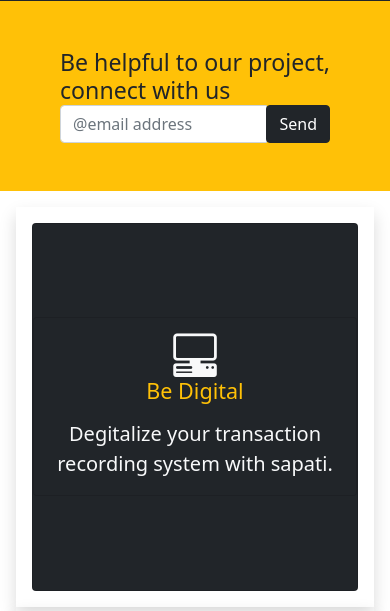
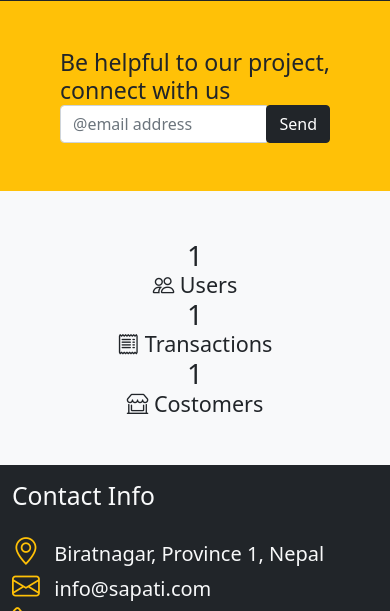
Before and after one commit to npoudelp/sapati, a PHP site: page / in a window 390 px wide. Shown: the part 443-1054 px from the top of the page. Run offline with PHP 8.4, Linux system fonts and the light colour scheme; tables that the repository leaves empty hold one stand-in row (values such as "Sample post").

Commit message:
promotion removed user, transation recorded, costomer count display added

```diff
--- a/index.php
+++ b/index.php
@@ -1,5 +1,29 @@
 <?php
 session_start();
+
+$userCount;
+$transactionCount;
+$costomerCount;
+
+include_once('./include/dbConn.php');
+$sql = "SELECT COUNT(uid) AS userCount FROM users;";
+$result = mysqli_query($conn, $sql);
+$row = mysqli_fetch_assoc($result);
+$userCount = $row['userCount'];
+
+$sql1 = "SELECT COUNT(bid) AS transactionCount FROM balance;";
+$result1 = mysqli_query($conn, $sql1);
+$row1 = mysqli_fetch_assoc($result1);
+$transactionCount = $row1['transactionCount'];
+
+$sql2 = "SELECT COUNT(aid) AS costomerCount FROM accounts;";
+$result2 = mysqli_query($conn, $sql2);
+$row2 = mysqli_fetch_assoc($result2);
+$costomerCount = $row2['costomerCount'];
+
+
+
+
 ?>
 <html lang="en">
 
@@ -88,63 +112,30 @@ session_start();
     </section>
     <!-- mail section ends here -->
 
-    <!-- promotion starts here -->
-    <section class="p-3">
+    <!-- Achievement starts here -->
+    <section class="bg-light lead p-5">
         <div class="container">
-            <div class="row">
-                <div class="col-lg p-3 shadow" style="height:400px;">
-                    <div class="card bg-dark text-light h-100 justify-content-center">
-                        <div class="card bg-dark">
-                            <div class="card-body text-center">
-                                <i class="bi bi-pc-display-horizontal display-1"></i>
-                                <div class="card-title mb-3 h4 text-warning">
-                                    Be Digital
-                                </div>
-                                <div class="card-text lead">
-                                    Degitalize your transaction recording system with sapati.
-                                </div>
-                            </div>
-                        </div>
-                    </div>
+            <div class="row text-center">
+                <div class="col-md-4 bg-light">
+                    <span class="text-dark h1" id="userCount"></span><br>
+                    <span class="text-dark h4"><i class="bi bi-people"></i> Users</span>
                 </div>
-                <div class="col-md p-3 shadow" style="height:400px;">
-                    <div class="card bg-dark text-light h-100 justify-content-center">
-                        <div class="card bg-dark">
-                            <div class="card-body text-center">
-                                <i class="bi bi-card-checklist display-1"></i>
-                                <div class="card-title mb-3 h4 text-warning">
-                                    Track Your Money
-                                </div>
-                                <div class="card-text lead">
-                                    Trace the flow of money from your wallet to the borrower without even remembering the transaction.
-                                </div>
-                            </div>
-                        </div>
-                    </div>
+
+                <div class="col-md-4 bg-light">
+                    <span class="text-dark h1" id="tCount"></span><br>
+                    <span class="text-dark h4"><i class="bi bi-receipt"></i> Transactions</span>
                 </div>
-                <div class="col-md p-3 shadow" style="height:400px;">
-                    <div class="card bg-dark text-light h-100 justify-content-center">
-                        <div class="card bg-dark">
-                            <div class="card-body text-center">
-                                <i class="bi bi-person-square display-1"></i>
-                                <div class="card-title mb-3 h4 text-warning">
-                                    Be Independent
-                                </div>
-                                <div class="card-text lead">
-                                    Make the best life decission while sApati keeps the track of your
-                                    every important transaction.
-                                </div>
-                            </div>
-                        </div>
-                    </div>
+
+                <div class="col-md-4 bg-light">
+                    <span class="text-dark h1" id="tCostomer"></span><br>
+                    <span class="text-dark h4"><i class="bi bi-shop-window"></i> Costomers</span>
                 </div>
             </div>
         </div>
     </section>
-    <!-- promotion ends here -->
 
     <!-- mapping starts here -->
-    <section class="bg-dark p-3">
+    <section class="bg-dark py-3">
         <div class="container">
             <div class="row g-4">
                 <div class="col-md text-light">
@@ -195,7 +186,7 @@ session_start();
             if (email.includes('@') && (email.includes('.com') || email.includes('.org') || email.includes('com.np') || email.includes('in') || email.includes('edu.np'))) {
                 $.ajax({
                     type: 'POST',
-                    url: './include/connectedEmails.php?q=' + email ,
+                    url: './include/connectedEmails.php?q=' + email,
                     success: (data) => {
                         $("#display").text(data);
                     }
@@ -209,6 +200,70 @@ session_start();
 
         }
 
+        $(document).ready(() => {
+
+            $('#userCount').each(function() {
+                var $this = $(this),
+                    countTo = $this.attr('data-count');
+
+                $({
+                    countNum: $this.text()
+                }).animate({
+                    countNum: <?php echo $userCount; ?>
+                }, {
+                    duration: 1000,
+                    easing: 'linear',
+                    step: function() {
+                        $this.text(Math.floor(this.countNum));
+                    },
+                    complete: function() {
+                        $this.text(this.countNum);
+                    }
+                });
+            });
+
+            $('#tCount').each(function() {
+                var $this = $(this),
+                    countTo = $this.attr('data-count');
+
+                $({
+                    countNum: $this.text()
+                }).animate({
+                    countNum: <?php echo $transactionCount; ?>
+                }, {
+                    duration: 1000,
+                    easing: 'linear',
+                    step: function() {
+                        $this.text(Math.floor(this.countNum));
+                    },
+                    complete: function() {
+                        $this.text(this.countNum);
+                    }
+                });
+            });
+
+
+            $('#tCostomer').each(function() {
+                var $this = $(this),
+                    countTo = $this.attr('data-count');
+
+                $({
+                    countNum: $this.text()
+                }).animate({
+                    countNum: <?php echo $costomerCount; ?>
+                }, {
+                    duration: 1000,
+                    easing: 'linear',
+                    step: function() {
+                        $this.text(Math.floor(this.countNum));
+                    },
+                    complete: function() {
+                        $this.text(this.countNum);
+                    }
+                });
+            });
+
+        })
     </script>
 
 </body>
```
